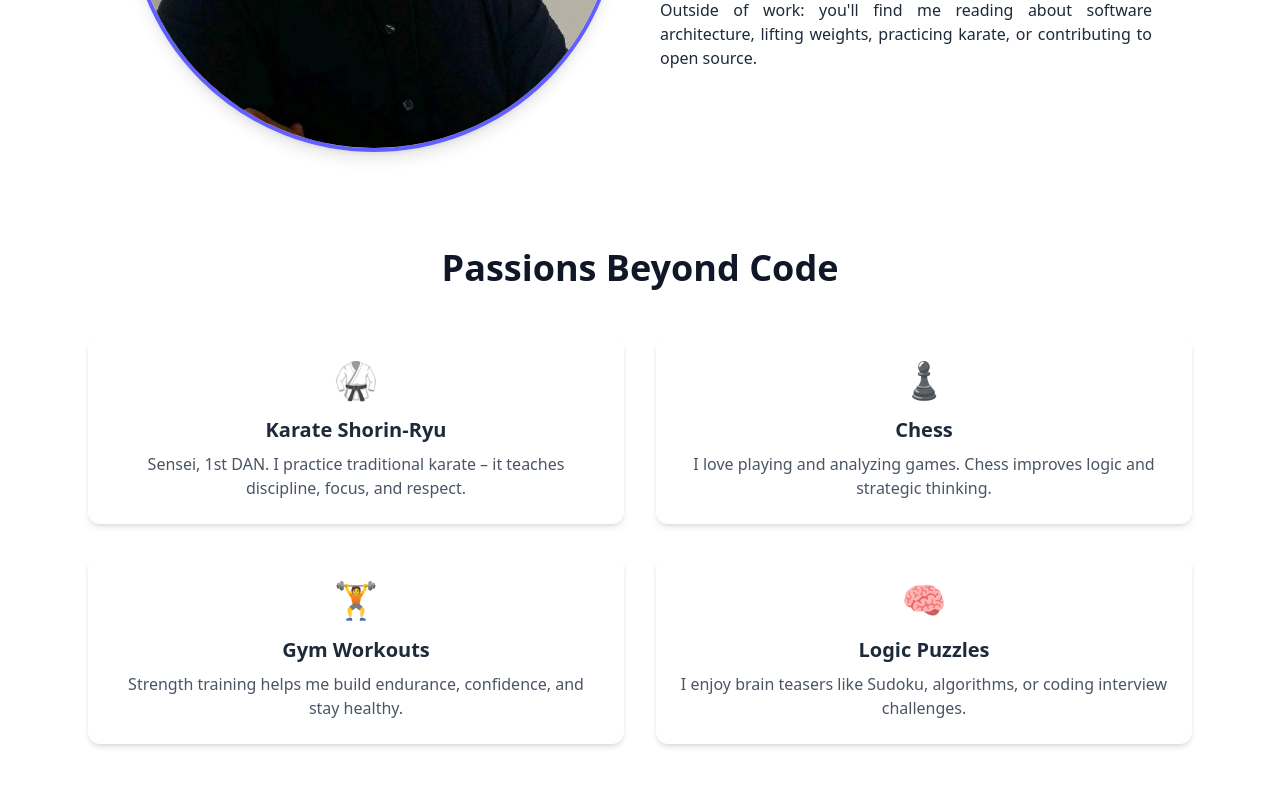
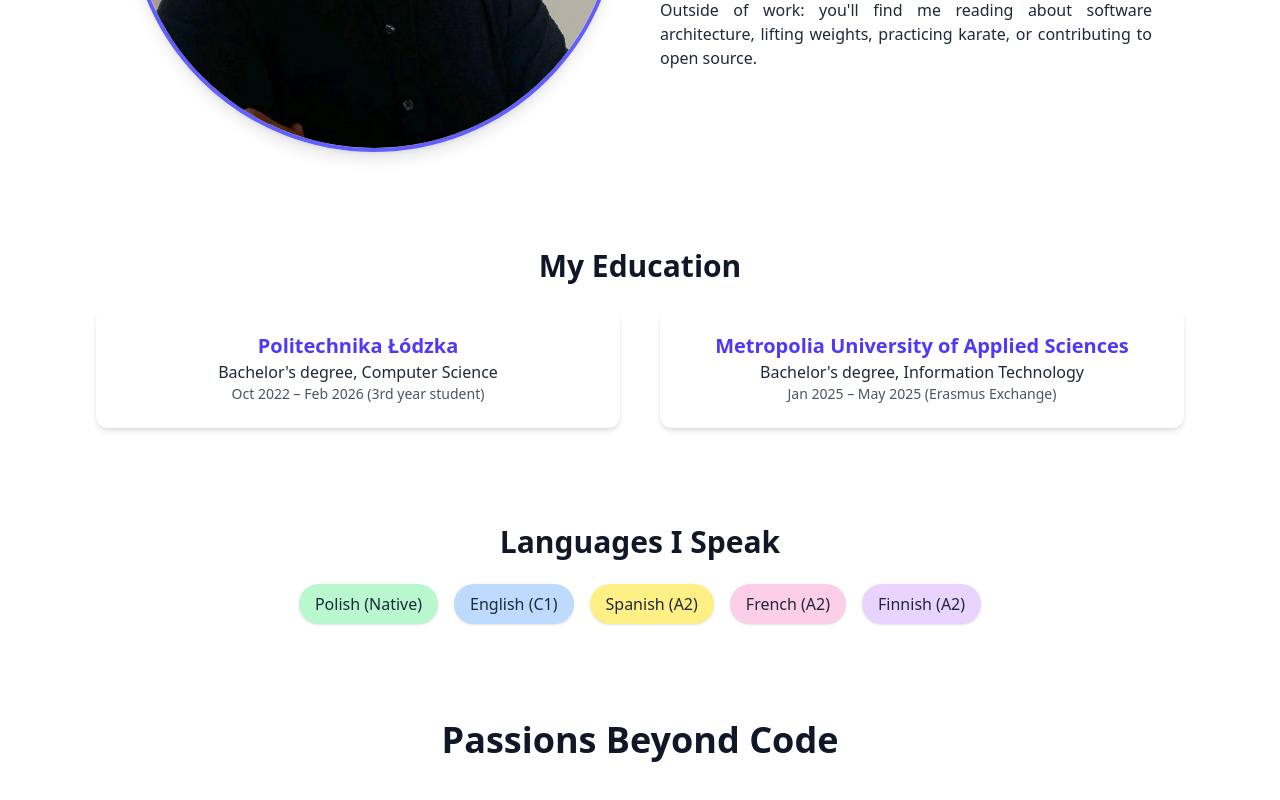
Before and after one commit to Senegalion/Dev-Portfolio-Blog, a React (Vite) app: page /about in a window 1280 px wide. Shown: the part 516-1316 px from the top of the page. Built offline with nearby package versions, Linux system fonts and the light colour scheme.

Commit message:
added information about my education and languages I speak in About Me page

```diff
--- a/src/pages/About.tsx
+++ b/src/pages/About.tsx
@@ -61,7 +61,6 @@ function About() {
 
   return (
     <main className="min-h-screen bg-white dark:bg-gray-900 py-20 px-6">
-      {/* Intro Section */}
       <section className="max-w-5xl mx-auto grid grid-cols-1 md:grid-cols-2 gap-10 items-center">
         <motion.div
           initial={{ opacity: 0, x: -30 }}
@@ -100,7 +99,75 @@ function About() {
         </motion.div>
       </section>
 
-      {/* Hobbies Section */}
+      <motion.section
+        initial={{ opacity: 0 }}
+        whileInView={{ opacity: 1 }}
+        transition={{ duration: 0.8 }}
+        className="mt-24 max-w-6xl mx-auto text-center"
+      >
+        <h3 className="text-3xl font-bold text-gray-900 dark:text-white mb-6">
+          My Education
+        </h3>
+        <div className="grid md:grid-cols-2 gap-10 px-6">
+          <motion.div
+            whileHover={{ scale: 1.03 }}
+            className="bg-white dark:bg-gray-800 p-6 rounded-xl shadow-md"
+          >
+            <h4 className="text-xl font-semibold text-indigo-600">
+              Politechnika Łódzka
+            </h4>
+            <p className="text-gray-800 dark:text-gray-300">
+              Bachelor's degree, Computer Science
+            </p>
+            <p className="text-sm text-gray-600 dark:text-gray-400">
+              Oct 2022 – Feb 2026 (3rd year student)
+            </p>
+          </motion.div>
+
+          <motion.div
+            whileHover={{ scale: 1.03 }}
+            className="bg-white dark:bg-gray-800 p-6 rounded-xl shadow-md"
+          >
+            <h4 className="text-xl font-semibold text-indigo-600">
+              Metropolia University of Applied Sciences
+            </h4>
+            <p className="text-gray-800 dark:text-gray-300">
+              Bachelor's degree, Information Technology
+            </p>
+            <p className="text-sm text-gray-600 dark:text-gray-400">
+              Jan 2025 – May 2025 (Erasmus Exchange)
+            </p>
+          </motion.div>
+        </div>
+      </motion.section>
+
+      <motion.section
+        initial={{ opacity: 0 }}
+        whileInView={{ opacity: 1 }}
+        transition={{ duration: 0.8 }}
+        className="mt-24 max-w-6xl mx-auto text-center"
+      >
+        <h3 className="text-3xl font-bold text-gray-900 dark:text-white mb-6">
+          Languages I Speak
+        </h3>
+        <div className="flex flex-wrap justify-center gap-4">
+          {[
+            { name: "Polish (Native)", color: "bg-green-200" },
+            { name: "English (C1)", color: "bg-blue-200" },
+            { name: "Spanish (A2)", color: "bg-yellow-200" },
+            { name: "French (A2)", color: "bg-pink-200" },
+            { name: "Finnish (A2)", color: "bg-purple-200" },
+          ].map((lang) => (
+            <span
+              key={lang.name}
+              className={`px-4 py-2 rounded-full shadow ${lang.color} text-gray-800 font-medium`}
+            >
+              {lang.name}
+            </span>
+          ))}
+        </div>
+      </motion.section>
+
       <motion.section
         initial={{ opacity: 0 }}
         whileInView={{ opacity: 1 }}
@@ -132,7 +199,6 @@ function About() {
         </div>
       </motion.section>
 
-      {/* World Map Section */}
       <motion.section
         initial={{ opacity: 0 }}
         whileInView={{ opacity: 1 }}
@@ -147,7 +213,6 @@ function About() {
         </div>
       </motion.section>
 
-      {/* Gallery Section */}
       <motion.section
         initial={{ opacity: 0 }}
         whileInView={{ opacity: 1 }}
@@ -197,7 +262,6 @@ function About() {
         )}
       </motion.section>
 
-      {/* Tech Stack Section */}
       <motion.section
         initial={{ opacity: 0 }}
         animate={{ opacity: 1 }}
```
